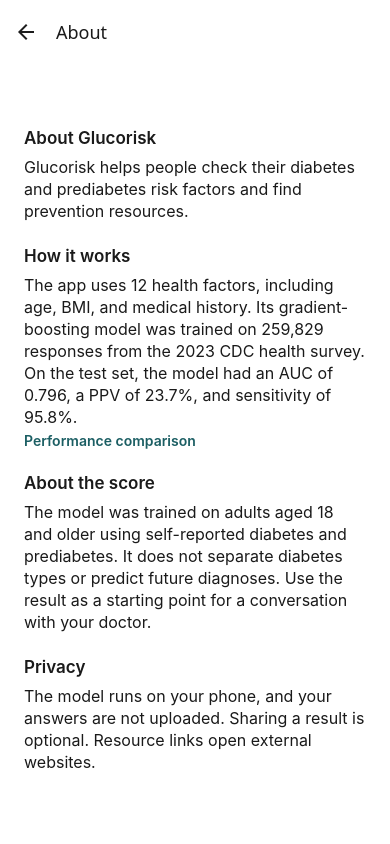
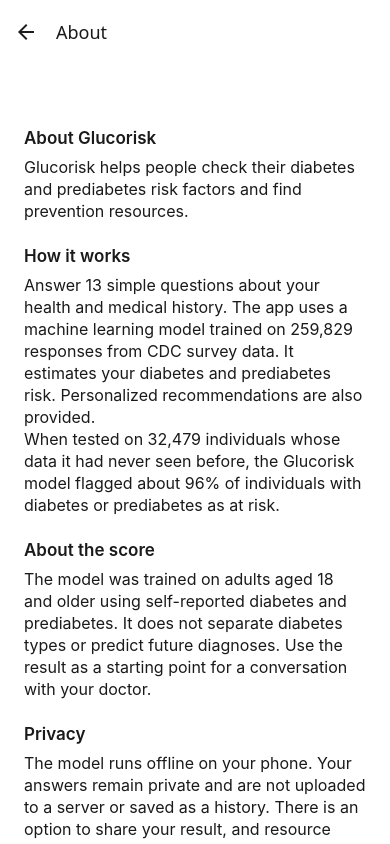
Before and after one commit to aryanmadan423/glucorisk, a React Native app: screen /About in a window 390 px wide. Built offline with nearby package versions, Linux system fonts and the light colour scheme.

Commit message:
Add files via upload

```diff
--- a/App.js
+++ b/App.js
@@ -6,7 +6,6 @@ import ResultsScreen from "./src/screens/ResultsScreen";
 import ResourcesScreen from "./src/screens/ResourcesScreen";
 import PersonalizedScreen from "./src/screens/PersonalizedScreen";
 import AboutScreen from "./src/screens/AboutScreen";
-import MetricComparisonScreen from "./src/screens/MetricComparisonScreen";
 import { colors } from "./src/theme";
 
 const Stack = createNativeStackNavigator();
@@ -21,7 +20,6 @@ export default function App() {
         <Stack.Screen name="Resources" component={ResourcesScreen} options={{ title: "Resources" }} />
         <Stack.Screen name="Personalized" component={PersonalizedScreen} options={{ title: "Recommendations" }} />
         <Stack.Screen name="About" component={AboutScreen} options={{ title: "About" }} />
-        <Stack.Screen name="MetricComparison" component={MetricComparisonScreen} options={{ title: "Performance Comparison" }} />
       </Stack.Navigator>
     </NavigationContainer>
   );
--- a/src/screens/AboutScreen.js
+++ b/src/screens/AboutScreen.js
@@ -1,7 +1,7 @@
-import { Text, StyleSheet, ScrollView, TouchableOpacity } from "react-native";
+import { Text, StyleSheet, ScrollView } from "react-native";
 import { colors, space } from "../theme";
 
-export default function AboutScreen({ navigation }) {
+export default function AboutScreen() {
   return (
     <ScrollView contentContainerStyle={styles.page}>
       <Text style={styles.heading}>About Glucorisk</Text>
@@ -10,21 +10,18 @@ export default function AboutScreen({ navigation }) {
       </Text>
       <Text style={styles.heading}>How it works</Text>
       <Text style={styles.body}>
-        The app uses 12 health factors, including age, BMI, and medical history. Its gradient-boosting model was trained on 259,829 responses from the 2023 CDC health survey.
+        Answer 13 simple questions about your health and medical history. The app uses a machine learning model trained on 259,829 responses from CDC survey data. It estimates your diabetes and prediabetes risk. Personalized recommendations are also provided.
       </Text>
       <Text style={styles.body}>
-        On the test set, the model had an AUC of 0.796, a PPV of 23.7%, and sensitivity of 95.8%.
+        When tested on 32,479 individuals whose data it had never seen before, the Glucorisk model flagged about 96% of individuals with diabetes or prediabetes as at risk.
       </Text>
-      <TouchableOpacity onPress={() => navigation.navigate("MetricComparison")}>
-        <Text style={styles.link}>Performance comparison</Text>
-      </TouchableOpacity>
       <Text style={styles.heading}>About the score</Text>
       <Text style={styles.body}>
         The model was trained on adults aged 18 and older using self-reported diabetes and prediabetes. It does not separate diabetes types or predict future diagnoses. Use the result as a starting point for a conversation with your doctor.
       </Text>
       <Text style={styles.heading}>Privacy</Text>
       <Text style={styles.body}>
-        The model runs on your phone, and your answers are not uploaded. Sharing a result is optional. Resource links open external websites.
+        The model runs offline on your phone. Your answers remain private and are not uploaded to a server or saved as a history. There is an option to share your result, and resource links open external websites.
       </Text>
     </ScrollView>
   );
@@ -34,5 +31,4 @@ const styles = StyleSheet.create({
   page: { padding: space.l, paddingTop: space.xl, flexGrow: 1, backgroundColor: colors.background },
   heading: { fontSize: 17, fontWeight: "600", color: colors.text, marginTop: space.l, marginBottom: space.s },
   body: { fontSize: 16, color: colors.text, lineHeight: 22 },
-  link: { color: colors.accent, fontSize: 14, fontWeight: "600", marginTop: space.xs },
 });
```
